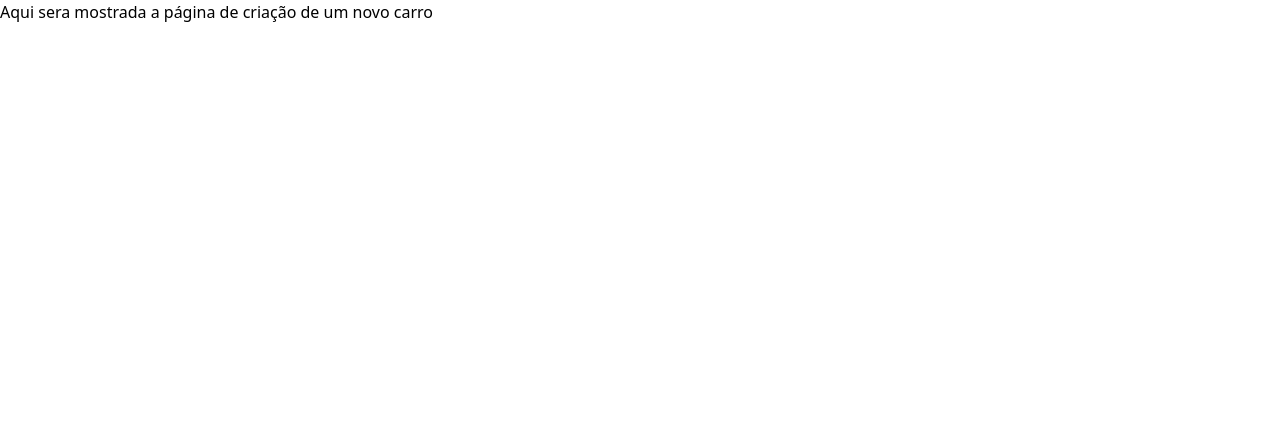
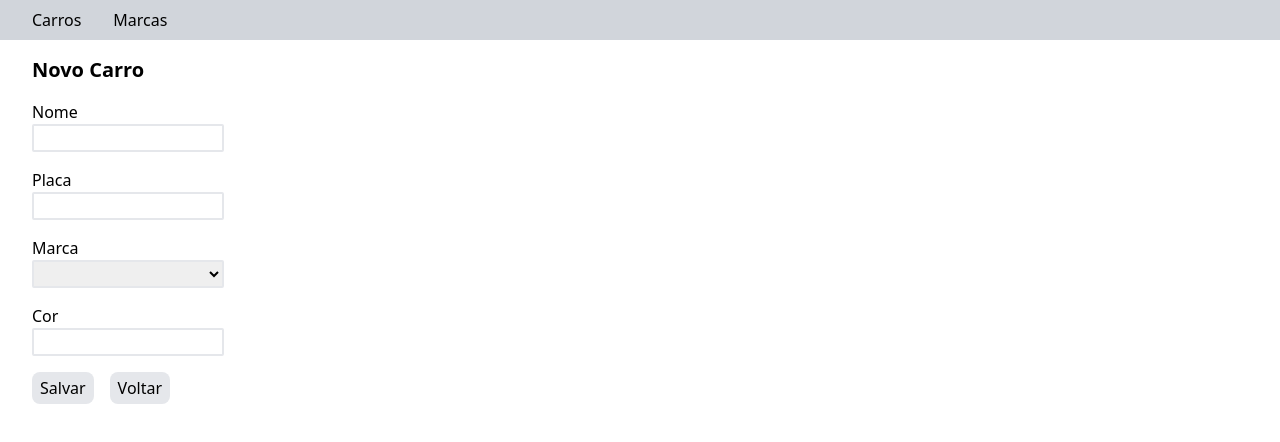
Before and after one commit to Lima2006/car-management-app, a Next.js app: page /carros/novo in a window 1280 px wide. Shown: the top 442 px of the page. Built offline with nearby package versions, Linux system fonts and the light colour scheme.

Commit message:
feat: new car page renderization

```diff
--- a/src/pages/carros/novo.tsx
+++ b/src/pages/carros/novo.tsx
@@ -1,5 +1,7 @@
+import NewCar from "../../components/screens/NewCar";
+
 const NewCarPage = () => {
-  return <div>Aqui sera mostrada a página de criação de um novo carro</div>;
+  return <NewCar />;
 };
 
 export default NewCarPage;
```
